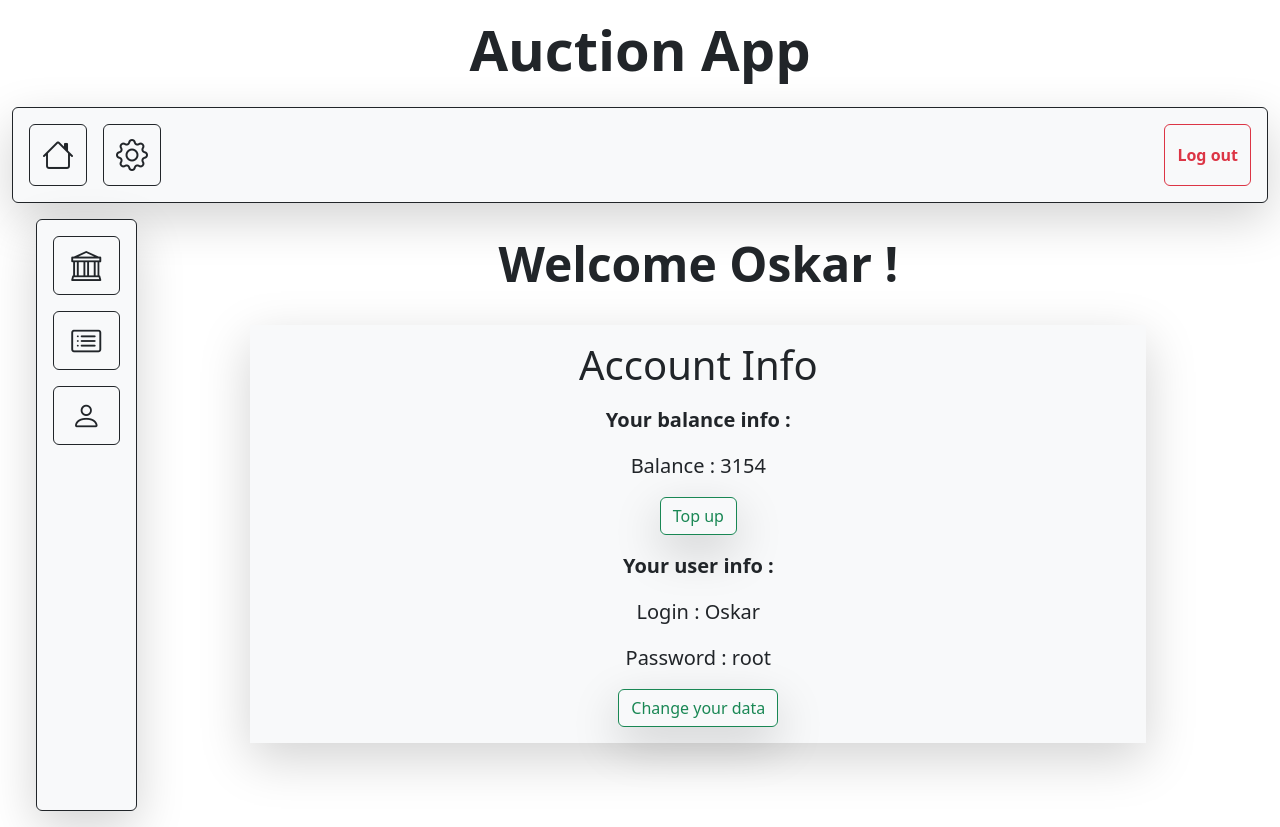
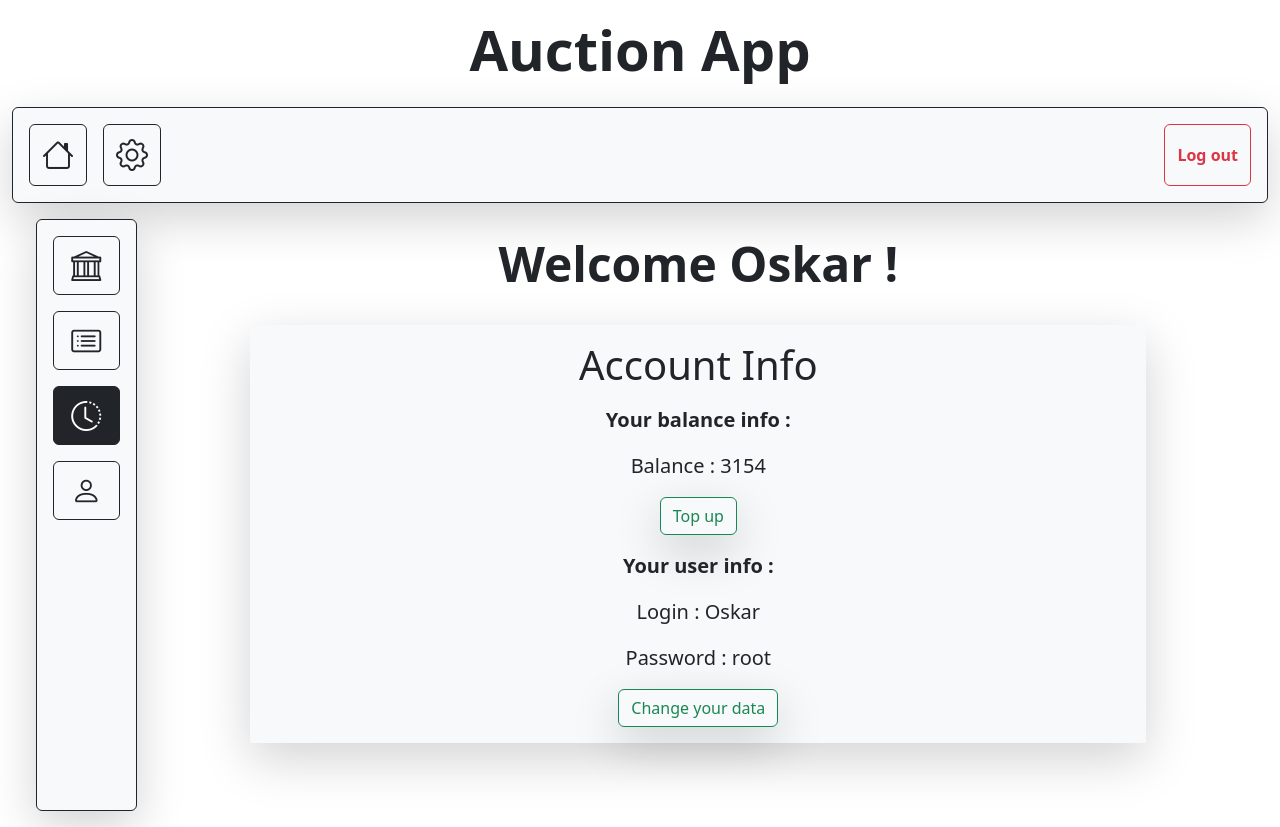
Before and after one commit to OskarProgrammer/AuctionAPP, a React (Vite) app: page /account in a window 1280 px wide. Built offline with nearby package versions, Linux system fonts and the light colour scheme; data requests are answered from the project's data file.

Commit message:
Adding button to route '/account/finishedAuctions'

```diff
--- a/src/Layouts/AccountLayout/AccountLayout.jsx
+++ b/src/Layouts/AccountLayout/AccountLayout.jsx
@@ -28,6 +28,12 @@ export const AccountLayout = () => {
                 <NavLink to="/account/auctionList" className="btn btn-outline-dark icon-30" >
                     {/* list icon from bootstrap icons */}
                     <i className="bi bi-card-list"/>
+                </NavLink>
+
+                {/* finished auctions button */}
+                <NavLink to="" className="btn btn-outline-dark icon-30" >
+                    {/* block icon from bootstrap icons */}
+                    <i className="bi bi-clock-history"/>
                 </NavLink>
 
                 {/* user settings button */}
```
